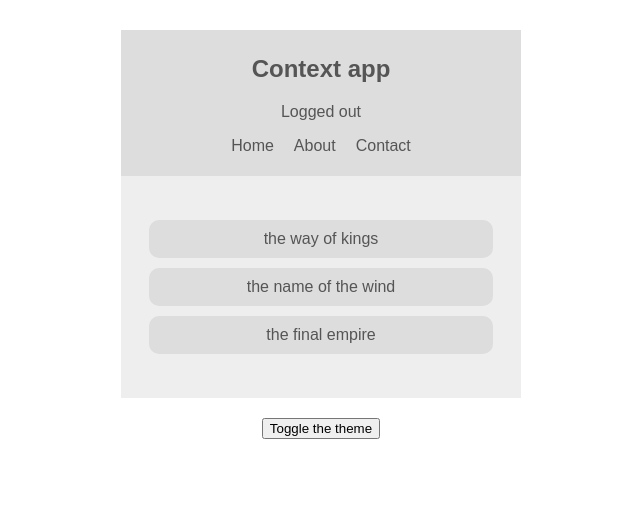
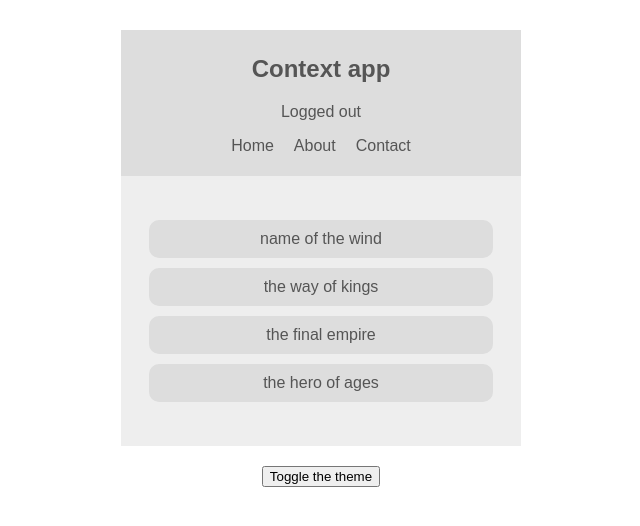
Before and after one commit to thaisrfernandes/learning_react_context, a React (Create React App) app in the folder context-app/: page / in a window 1280 px wide. Shown: the top 526 px of the page, without its empty margins (319-959 px from the left). Built offline with nearby package versions, Linux system fonts and the light colour scheme.

Commit message:
context w hooks

```diff
--- a/context-app/src/App.js
+++ b/context-app/src/App.js
@@ -4,6 +4,7 @@
 import ThemeContextProvider from "./contexts/ThemeContext";
 import ThemeToggle from "./components/ThemeToggle";
 import AuthContextProvider from "./contexts/AuthContext";
+import BookContextProvider from "./contexts/BookContext";
 
 export const App = () => {
   return (
@@ -11,7 +12,9 @@
       <ThemeContextProvider>
         <AuthContextProvider>
           <Navbar />
-          <BookList />
+          <BookContextProvider>
+            <BookList />
+          </BookContextProvider>
           <ThemeToggle />
         </AuthContextProvider>
       </ThemeContextProvider>
--- a/context-app/src/components/BookList.js
+++ b/context-app/src/components/BookList.js
@@ -1,8 +1,10 @@
 import React, { useContext } from "react";
 import { ThemeContext } from "../contexts/ThemeContext";
+import { BookContext } from "../contexts/BookContext";
 
 const BookList = () => {
   const { isLightTheme, light, dark } = useContext(ThemeContext);
+  const { books } = useContext(BookContext);
   const theme = isLightTheme ? light : dark;
   return (
     <div
@@ -10,9 +12,9 @@
       style={{ color: theme.syntax, background: theme.bg }}
     >
       <ul>
-        <li style={{ background: theme.ui }}>the way of kings</li>
-        <li style={{ background: theme.ui }}>the name of the wind</li>
-        <li style={{ background: theme.ui }}>the final empire</li>
+        {books.map(book => (
+          <li key={book.id} style={{ background: theme.ui }}>{book.title}</li>
+        ))}
       </ul>
     </div>
   );
--- /dev/null
+++ b/context-app/src/contexts/BookContext.js
@@ -0,0 +1,19 @@
+import React, { createContext, useState } from "react";
+
+export const BookContext = createContext();
+
+const BookContextProvider = props => {
+  const [books, setBooks] = useState([
+    { title: "name of the wind", id: 1 },
+    { title: "the way of kings", id: 2 },
+    { title: "the final empire", id: 3 },
+    { title: "the hero of ages", id: 4 }
+  ]);
+  return (
+    <BookContext.Provider value={{ books }}>
+      {props.children}
+    </BookContext.Provider>
+  );
+};
+
+export default BookContextProvider;
```
